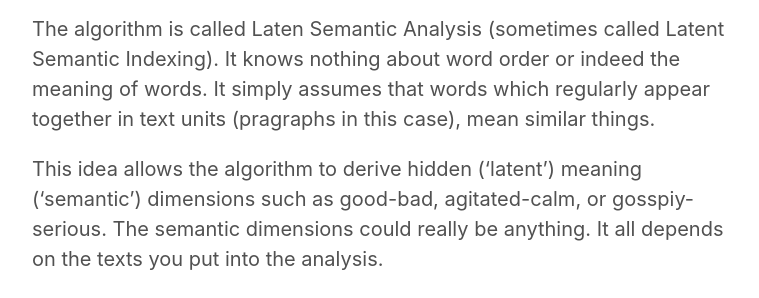
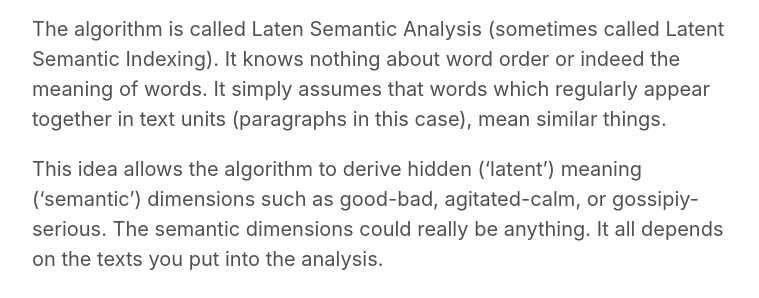
Before and after one commit to rikunert/rikunert.github.io, a Jekyll site: the page built from _posts/2017-09-13-election-LSA.md, in a window 1280 px wide and 1400 px high, scrolled down 562 px. Shown: the part 243-541 px from the top of the window, without its empty margins (258-1017 px from the left). Built offline with Jekyll 4.4.1, drawn with Linux system fonts in a browser that asks for light colours; comment, search, counter and statistics services are not loaded; some of the changed text lies outside the part shown.

Commit message:
LSA election post: removed typos and added one header

````diff
--- a/_posts/2017-09-13-election-LSA.md
+++ b/_posts/2017-09-13-election-LSA.md
@@ -23,9 +23,9 @@
 
 The algorithm is called Laten Semantic Analysis (sometimes called Latent Semantic Indexing).
 It knows nothing about word order or indeed the meaning of words.
-It simply assumes that words which regularly appear together in text units (pragraphs in this case), mean similar things.
+It simply assumes that words which regularly appear together in text units (paragraphs in this case), mean similar things.
 
-This idea allows the algorithm to derive hidden ('latent') meaning ('semantic') dimensions such as good-bad, agitated-calm, or gosspiy-serious.
+This idea allows the algorithm to derive hidden ('latent') meaning ('semantic') dimensions such as good-bad, agitated-calm, or gossipiy-serious.
 The semantic dimensions could really be anything. It all depends on the texts you put into the analysis.
 
 I put in the election manifesto paragraphs of the six parties which most likely will be present in the next parliament.
@@ -155,6 +155,8 @@
 td.mat.lsa <- lw_bintf(td.mat) * gw_gfidf(td.mat)  # weighting: global frequency * inverse document frequency
 lsaSpace <- lsa(td.mat.lsa, dims = 10)  # create LSA space
 ```
+## Interactive 3D Scatter Plot in R using plotly
+
 And so we are ready for some 3D scatter plot action.
 I want the user to be able to hover the cursor over a data point and see which paragraph it is, i.e. directly read the text.
 Because `plotly` does not implement line breaks, I have to do it myself.
````
Also changed, not shown: other parts of _posts/2017-09-13-election-LSA.md (+1 -1 lines).
